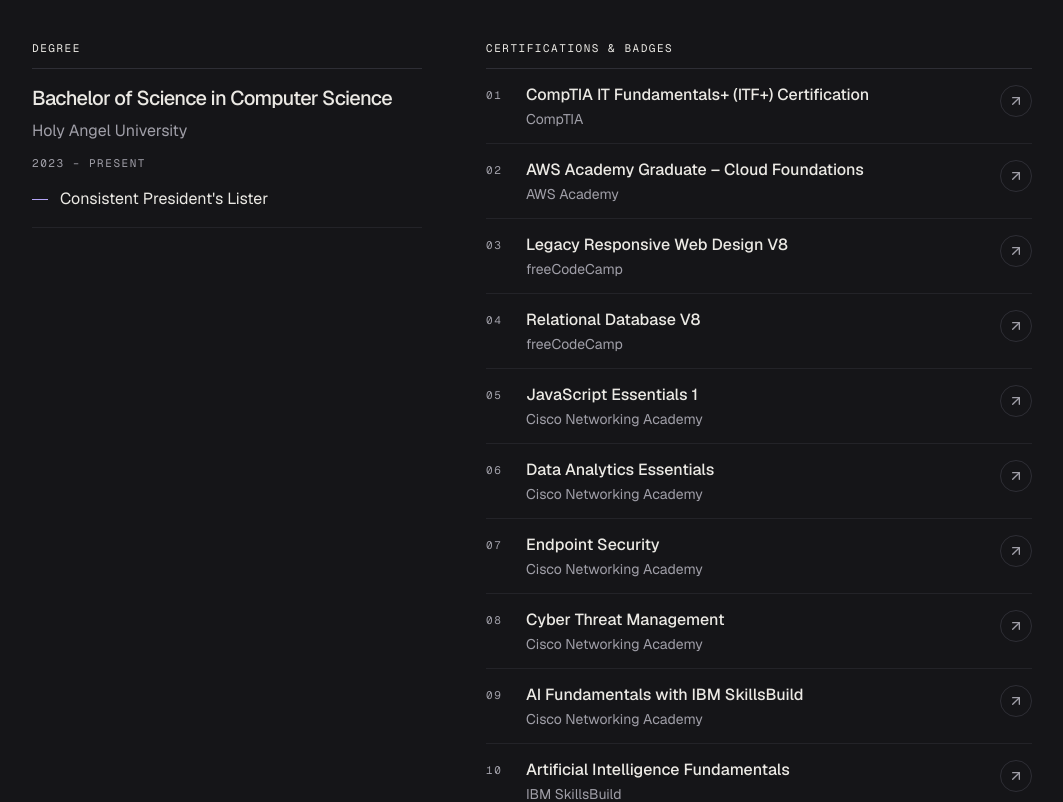
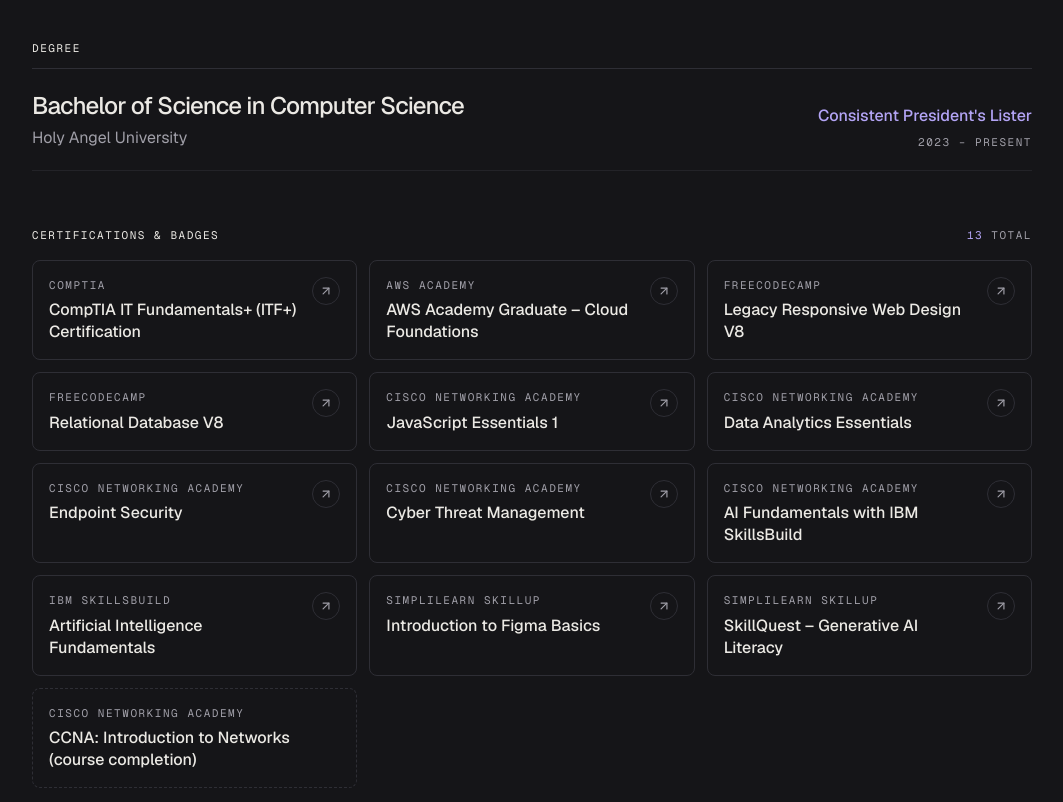
Before and after one commit to JustinNeri/Portfolio, a Next.js app: page / in a window 1280 px wide. Shown: the part 5700-6502 px from the top of the page, without its empty margins (152-1215 px from the left). Built offline with nearby package versions, Linux system fonts and the light colour scheme.

Commit message:
Update education.tsx

```diff
--- a/src/components/sections/education.tsx
+++ b/src/components/sections/education.tsx
@@ -1,91 +1,96 @@
 import { ArrowUpRight } from "lucide-react";
 import { Reveal } from "@/components/reveal";
 import { Section } from "@/components/section";
-import { certifications, education, sectionCopy } from "@/data/portfolio";
+import { certifications, education, sectionCopy, type Certification } from "@/data/portfolio";
 
-/** Degree and honours, then certifications and badges as a plain list. */
+/** One certification as a compact tile; a link when it has a credential URL. */
+function CertificationTile({ cert }: { cert: Certification }) {
+  const body = (
+    <>
+      <span className="min-w-0 flex-1">
+        {cert.issuer ? <span className="label block">{cert.issuer}</span> : null}
+        <span className="mt-1.5 block font-medium leading-snug transition-colors group-hover:text-ink">
+          {cert.name}
+        </span>
+      </span>
+      {cert.url ? (
+        <span
+          aria-hidden="true"
+          className="grid size-7 shrink-0 place-items-center rounded-full border border-border text-muted-foreground transition-all duration-200 group-hover:border-ink group-hover:bg-ink group-hover:text-background motion-safe:group-hover:rotate-45"
+        >
+          <ArrowUpRight className="size-3.5" />
+        </span>
+      ) : null}
+    </>
+  );
+
+  const shape = "flex h-full items-start gap-3 rounded-lg border border-border p-4";
+
+  return cert.url ? (
+    <a
+      href={cert.url}
+      target="_blank"
+      rel="noreferrer"
+      className={`group ${shape} transition-colors duration-200 hover:border-ink hover:bg-muted/60`}
+    >
+      {body}
+      <span className="sr-only">(opens the credential in a new tab)</span>
+    </a>
+  ) : (
+    <div className={`${shape} border-dashed`}>{body}</div>
+  );
+}
+
+/** The degree as one compact strip, then certifications and badges as a tile grid. */
 export function EducationSection({ index }: { index: string }) {
   if (education.length === 0 && certifications.length === 0) return null;
 
   return (
     <Section id="education" index={index} title="Education" lede={sectionCopy.education}>
-      <Reveal className="mt-14 grid gap-x-16 gap-y-14 lg:grid-cols-[minmax(0,5fr)_minmax(0,7fr)]">
       {education.length > 0 ? (
-          <div>
+        <Reveal className="mt-14">
           <h3 className="label pb-3 text-foreground">Degree</h3>
           <ul className="border-t border-border">
             {education.map((entry) => (
-                <li key={`${entry.school}-${entry.degree}`} className="border-b border-rule py-4">
-                  <p className="font-display text-xl leading-snug">{entry.degree}</p>
-                  <p className="mt-1.5 text-muted-foreground">{entry.school}</p>
-                  <p className="label mt-3">{entry.period}</p>
-                  {entry.honors.length > 0 ? (
-                    <ul className="mt-4 space-y-1.5">
+              <li
+                key={`${entry.school}-${entry.degree}`}
+                className="flex flex-col gap-4 border-b border-rule py-5 md:flex-row md:items-end md:justify-between md:gap-10"
+              >
+                <div>
+                  <p className="font-display text-2xl leading-snug">{entry.degree}</p>
+                  <p className="mt-1 text-muted-foreground">{entry.school}</p>
+                </div>
+                <div className="md:text-right">
                   {entry.honors.map((honor) => (
-                        <li key={honor} className="flex items-center gap-3">
-                          <span aria-hidden="true" className="h-px w-4 shrink-0 bg-ink" />
+                    <p key={honor} className="font-medium text-ink">
                       {honor}
+                    </p>
+                  ))}
+                  <p className="label mt-1.5">{entry.period}</p>
+                </div>
               </li>
             ))}
           </ul>
+        </Reveal>
       ) : null}
+
+      {certifications.length > 0 ? (
+        <Reveal className="mt-14">
+          <div className="flex items-baseline justify-between gap-6 pb-4">
+            <h3 className="label text-foreground">Certifications &amp; badges</h3>
+            <p className="label">
+              <span className="text-ink">{certifications.length}</span> total
+            </p>
+          </div>
+          <ul className="grid gap-3 sm:grid-cols-2 lg:grid-cols-3">
+            {certifications.map((cert) => (
+              <li key={cert.name}>
+                <CertificationTile cert={cert} />
               </li>
             ))}
           </ul>
-          </div>
+        </Reveal>
       ) : null}
-
-        {certifications.length > 0 ? (
-          <div>
-            <h3 className="label pb-3 text-foreground">Certifications &amp; badges</h3>
-            <ul className="border-t border-border">
-              {certifications.map((cert, i) => {
-                const row = (
-                  <>
-                    <span aria-hidden="true" className="label w-6 shrink-0 pt-1 transition-colors group-hover:text-ink">
-                      {String(i + 1).padStart(2, "0")}
-                    </span>
-                    <span className="min-w-0 flex-1">
-                      <span className="block font-medium transition-colors group-hover:text-ink">
-                        {cert.name}
-                      </span>
-                      {cert.issuer ? (
-                        <span className="mt-0.5 block text-sm text-muted-foreground">
-                          {cert.issuer}
-                        </span>
-                      ) : null}
-                    </span>
-                  </>
-                );
-
-                return (
-                  <li key={cert.name} className="border-b border-rule">
-                    {cert.url ? (
-                      <a
-                        href={cert.url}
-                        target="_blank"
-                        rel="noreferrer"
-                        className="group -mx-3 flex items-start gap-4 rounded-md px-3 py-3.5 transition-[background-color,padding] duration-200 hover:bg-muted/70 motion-safe:hover:pl-5"
-                      >
-                        {row}
-                        <span className="sr-only">(opens the credential in a new tab)</span>
-                        <span
-                          aria-hidden="true"
-                          className="mt-0.5 grid size-8 shrink-0 place-items-center rounded-full border border-border text-muted-foreground transition-all duration-200 group-hover:border-ink group-hover:bg-ink group-hover:text-background motion-safe:group-hover:rotate-45"
-                        >
-                          <ArrowUpRight className="size-4" />
-                        </span>
-                      </a>
-                    ) : (
-                      <div className="flex items-start gap-4 py-3.5">{row}</div>
-                    )}
-                  </li>
-                );
-              })}
-            </ul>
-          </div>
-        ) : null}
-      </Reveal>
     </Section>
   );
 }
```
Lines whose indentation alone changed are shown as unchanged.
